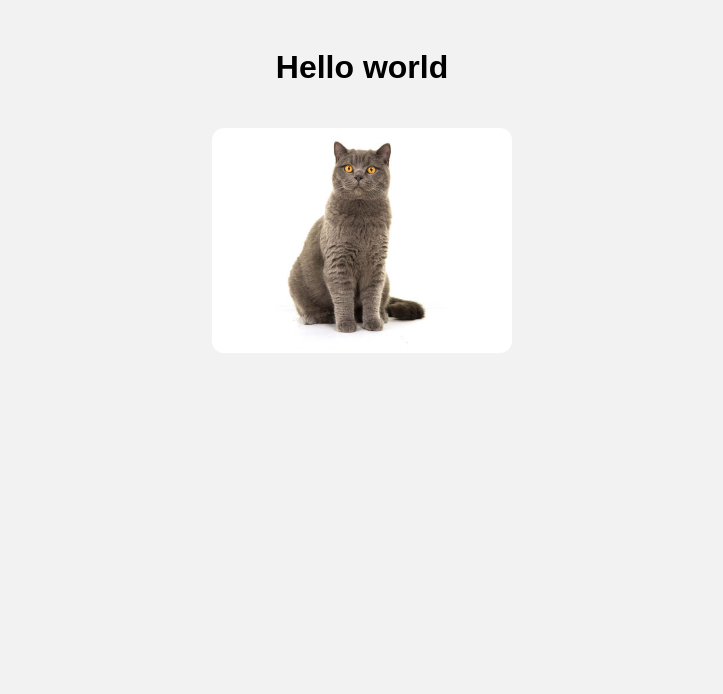
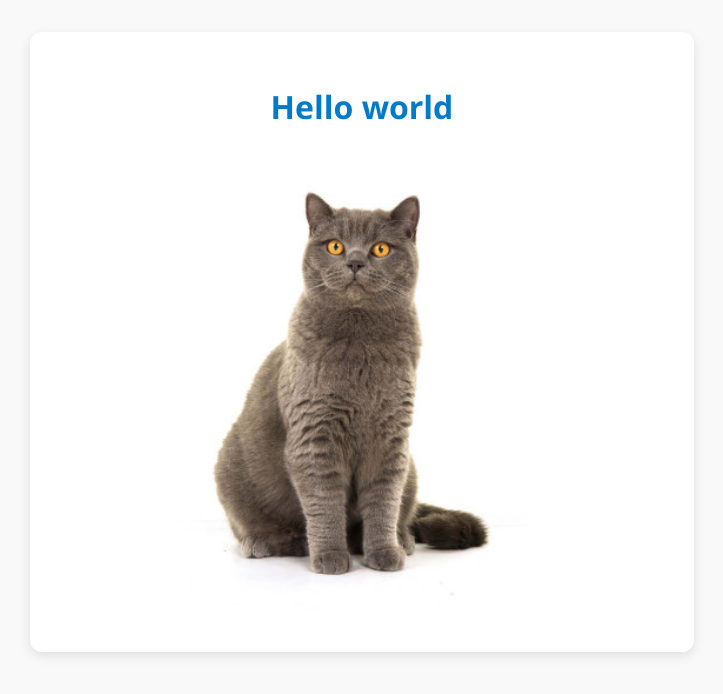
Before and after one commit to Anastasia3101/Laborator4, a plain HTML site: page index.html in a window 1280 px wide. Shown: the whole page, without its empty margins (278-1001 px from the left). Drawn offline with Linux system fonts and the light colour scheme.

Commit message:
deploy: dc4e8c2a5ce3a5eda72d6cbc1db11c5e9770c3db

```diff
--- a/index.html
+++ b/index.html
@@ -9,7 +9,9 @@
     <link rel="stylesheet" href="style.css">
 </head>
 <body>
-    <h1>Hello world</h1>
-    <img src="cat.jpg" alt="CAT">
+    <div class="container">
+        <h1>Hello world</h1>
+        <img src="cat.jpg" alt="CAT">
+    </div>
 </body>
 </html>
--- a/style.css
+++ b/style.css
@@ -1,13 +1,27 @@
-/* style.css */
 body {
-    font-family: Arial, sans-serif;
-    background-color: #f2f2f2;
+    font-family: 'Segoe UI', sans-serif;
+    background-color: #f9f9f9;
+    margin: 0;
+    padding: 2rem;
+    color: #333;
+}
+
+h1 {
+    color: #007acc;
+}
+
+.container {
+    background: white;
+    padding: 2rem;
+    border-radius: 12px;
+    box-shadow: 0 4px 12px rgba(0, 0, 0, 0.1);
+    max-width: 600px;
+    margin: auto;
     text-align: center;
-    padding: 20px;
 }
 
 img {
-    width: 300px;
-    border-radius: 12px;
-    margin-top: 20px;
+    width: 100%;
+    border-radius: 8px;
+    margin-top: 1rem;
 }
```
